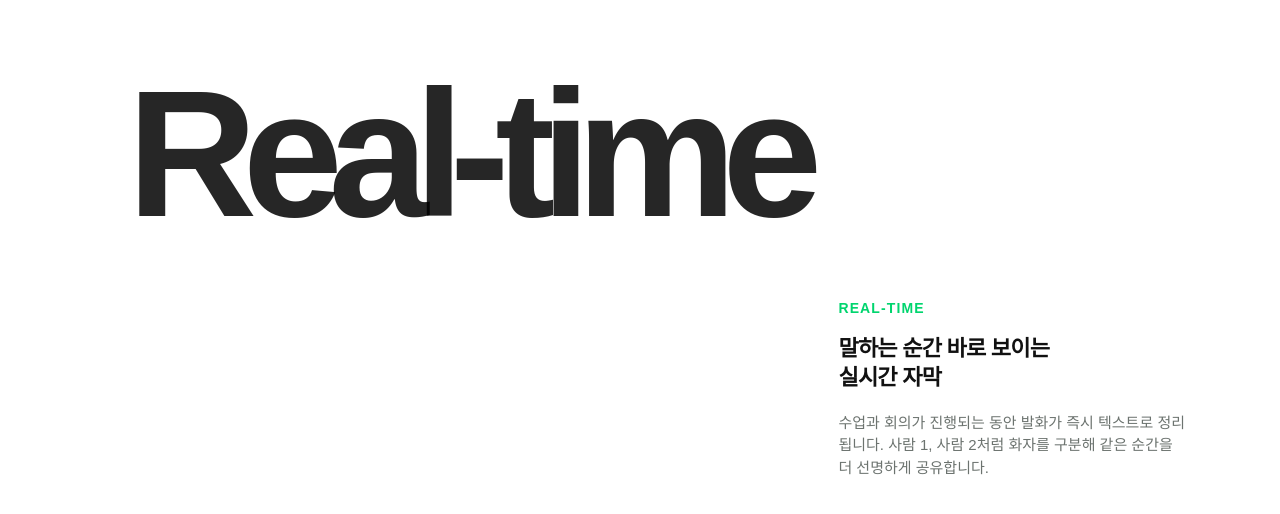
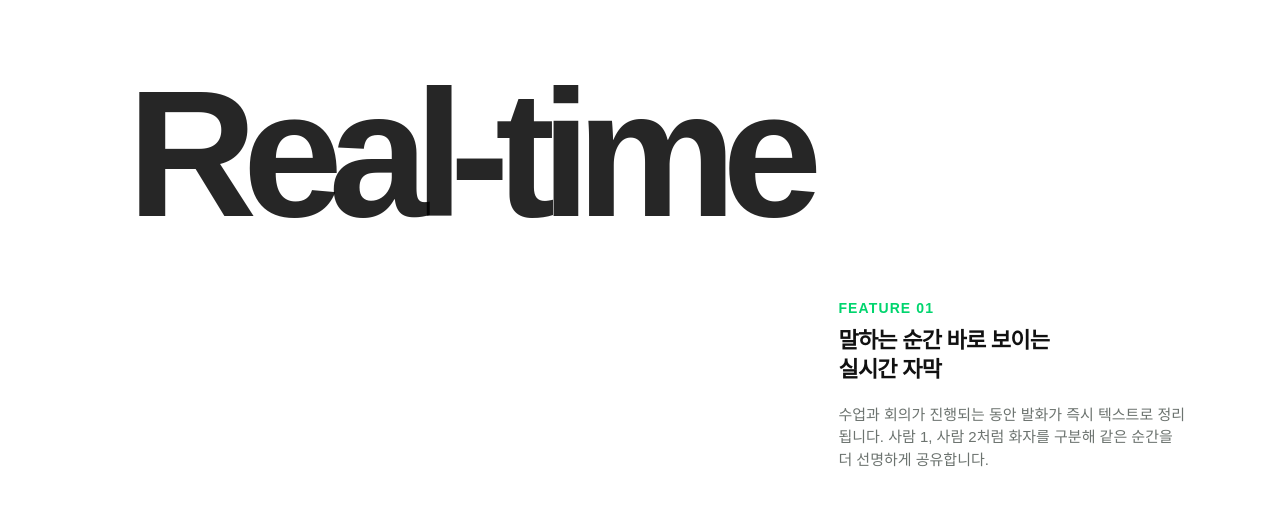
Before and after one commit to TUK-subtitle/project-FE, a React (Vite) app: page /main in a window 1280 px wide. Shown: the part 847-1361 px from the top of the page. Built offline with nearby package versions, Linux system fonts and the light colour scheme; no server answers; a web font is replaced by a local one.

Commit message:
feat:온보딩 디자인 수정2

```diff
--- a/src/pages/MainPage.tsx
+++ b/src/pages/MainPage.tsx
@@ -3,7 +3,7 @@ import { Link } from 'react-router-dom';
 
 const SHOWCASE_STEPS = [
   {
-    eyebrow: 'REAL-TIME',
+    eyebrow: 'FEATURE 01',
     keyword: 'Real-time',
     title: '말하는 순간 바로 보이는\n실시간 자막',
     description:
@@ -12,7 +12,7 @@ const SHOWCASE_STEPS = [
     alt: 'SpeakView 실시간 자막 화면',
   },
   {
-    eyebrow: 'SUMMARY',
+    eyebrow: 'FEATURE 02',
     keyword: 'Summary',
     title: '끝난 뒤에는\n핵심만 남는 전체 요약',
     description:
@@ -284,7 +284,7 @@ function ShowcaseCard({
       <p className="text-[14px] font-semibold tracking-[0.08em] text-[#00d56e]">
         {step.eyebrow}
       </p>
-      <h2 className="mt-4 text-[18px] leading-[1.28] font-semibold tracking-[-0.035em] text-[#111111] sm:text-[22px]">
+      <h2 className="mt-2 text-[18px] leading-[1.28] font-semibold tracking-[-0.035em] text-[#111111] sm:text-[22px]">
         {step.title.split('\n').map((line) => (
           <span key={`${step.keyword}-${line}`}>
             {line}
```
